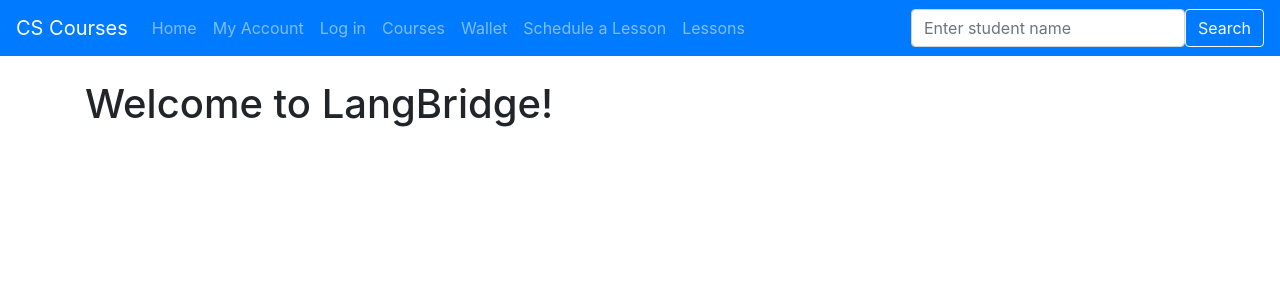
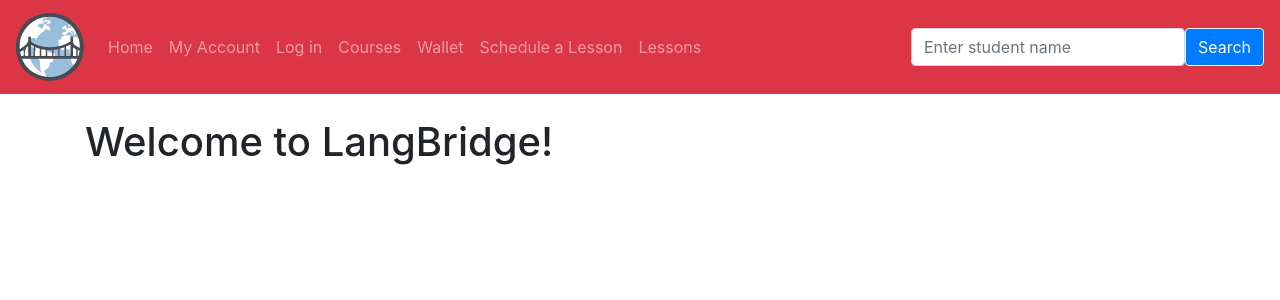
Before and after one commit to ryanjosephsulit/COMP0034_Project_Group13, a Flask app: page / in a window 1280 px wide. Shown: the top 300 px of the page. Run offline with Flask 2, Linux system fonts and the light colour scheme; some libraries are stand-ins or nearby versions.

Commit message:
Changed color of navbar to red Added Langbridge logo, as well as langbridge files in static/img

```diff
--- a/app/templates/base.html
+++ b/app/templates/base.html
@@ -2,17 +2,15 @@
 <html lang="en">
 <head>
     <meta charset="UTF-8">
-    <style>
-        {# Fixed scroll bar #}
-
-    </style>
     <title>{% block title %}{{ title }}{% endblock %}</title>
     <meta name="viewport" content="width=device-width, initial-scale=1.0">
     <link rel="stylesheet" href="{{ url_for('static', filename='css/bootstrap.css') }}">
 </head>
 <body>
-<nav class="navbar navbar-expand bg-primary navbar-dark">
-    <a class="navbar-brand" href="#">CS Courses</a>
+<nav class="navbar navbar-expand bg-danger navbar-dark">
+    <a class="navbar-brand" href="#">
+       <img src="../static/img/langbridge_logo_small.png" alt="LangBridge">
+    </a>
     <ul class="navbar-nav">
         <li class="nav-item">
             <a class="nav-link" href="{{ url_for('main.index') }}">Home</a>
```
Also changed, not shown: app/static/img/langbridge_logo.png (added), app/static/img/langbridge_logo_small.png (added).
